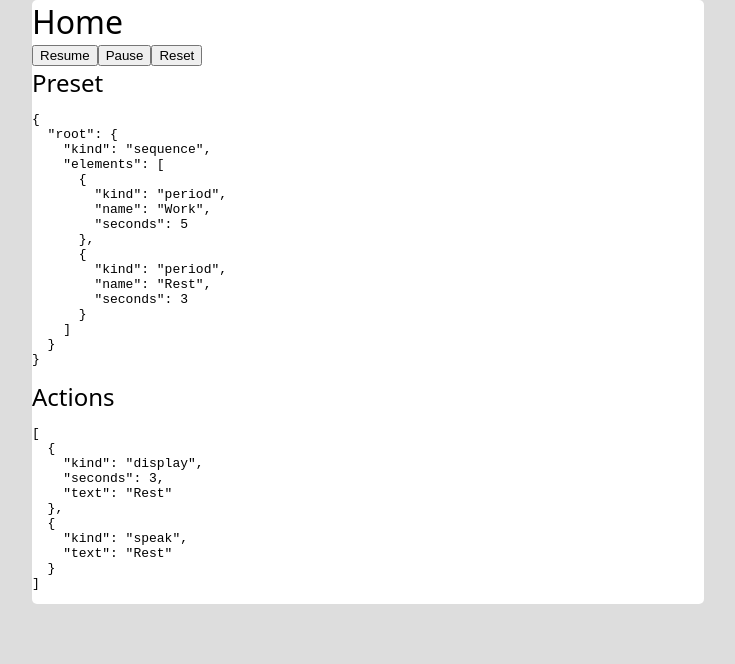
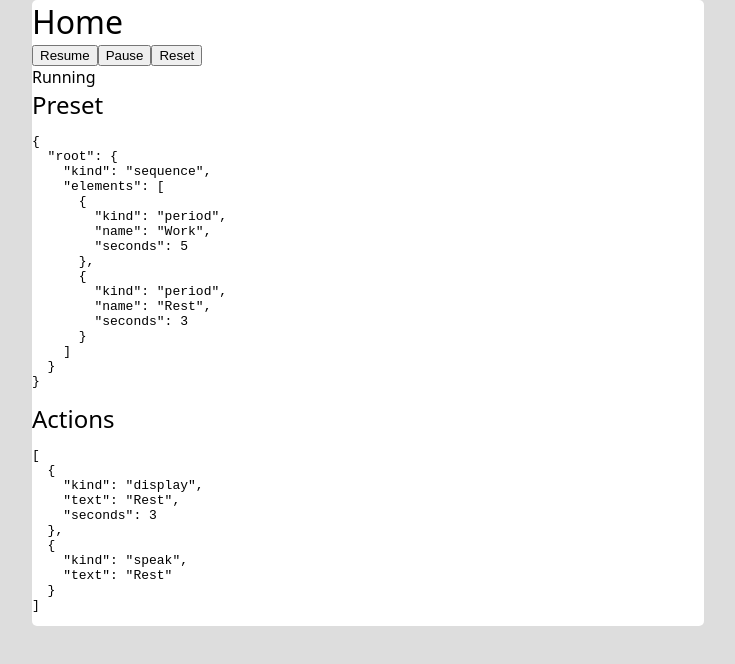
Before and after one commit to Garciat/programmable-timer-app, a React (Vite) app: page / in a window 1280 px wide. Shown: the top 664 px of the page, without its empty margins (272-1007 px from the left). Built offline with nearby package versions, Linux system fonts and the light colour scheme.

Commit message:
switch to immutable/functional approach

```diff
--- /dev/null
+++ b/src/app/actions.ts
@@ -0,0 +1,60 @@
+import { FlatTimerPeriod, PlayerAction } from "./types.ts";
+
+export function actionsAtTime(
+  periods: readonly FlatTimerPeriod[],
+  time: number,
+): { done: boolean; actions: PlayerAction[] } {
+  const { done, index, elapsedBefore } = indexOfTime(periods, time);
+  if (done) {
+    return {
+      done: true,
+      actions: [{ kind: "finished" }],
+    };
+  } else {
+    return {
+      done: false,
+      actions: actionsForPeriodAtRelativeTime(
+        periods[index],
+        time - elapsedBefore,
+      ),
+    };
+  }
+}
+
+function indexOfTime(
+  periods: readonly FlatTimerPeriod[],
+  time: number,
+): { done: boolean; index: number; elapsedBefore: number } {
+  let elapsed = 0;
+  for (let i = 0; i < periods.length; i++) {
+    const period = periods[i];
+    if (elapsed + period.source.seconds > time) {
+      return { done: false, index: i, elapsedBefore: elapsed };
+    }
+    elapsed += period.source.seconds;
+  }
+  return { done: true, index: -1, elapsedBefore: elapsed };
+}
+
+function actionsForPeriodAtRelativeTime(
+  period: FlatTimerPeriod,
+  time: number,
+): PlayerAction[] {
+  const remainingTime = period.source.seconds - time;
+
+  const actions: PlayerAction[] = [
+    {
+      kind: "display",
+      text: period.source.name,
+      seconds: remainingTime,
+    },
+  ];
+
+  if (time === 0) {
+    actions.push({ kind: "speak", text: period.source.name });
+  } else if (remainingTime <= 3) {
+    actions.push({ kind: "beep" });
+  }
+
+  return actions;
+}
--- /dev/null
+++ b/src/app/flatten.ts
@@ -0,0 +1,61 @@
+import {
+  FlatTimerContext,
+  FlatTimerPeriod,
+  TimerControlElement,
+  TimerElement,
+  TimerLoop,
+  TimerSequence,
+} from "./types.ts";
+
+// recursive implementation assumes that user timers are relatively small
+export function flatten(root: TimerControlElement): FlatTimerPeriod[] {
+  switch (root.kind) {
+    case "sequence":
+      return flattenSequence(root, []);
+    case "loop":
+      return flattenLoop(root, []);
+  }
+}
+
+function flattenTimer(
+  timer: TimerElement,
+  contexts: FlatTimerContext[],
+): FlatTimerPeriod[] {
+  switch (timer.kind) {
+    case "period":
+      return [{
+        contexts: [...contexts],
+        source: timer,
+      }];
+    case "sequence":
+      return flattenSequence(timer, contexts);
+    case "loop":
+      return flattenLoop(timer, contexts);
+  }
+}
+
+function flattenSequence(
+  sequence: TimerSequence,
+  contexts: FlatTimerContext[],
+): FlatTimerPeriod[] {
+  return sequence.elements.flatMap((element, index) =>
+    flattenTimer(
+      element,
+      [...contexts, { kind: "sequence", source: sequence, index }],
+    )
+  );
+}
+
+function flattenLoop(
+  loop: TimerLoop,
+  contexts: FlatTimerContext[],
+): FlatTimerPeriod[] {
+  const periods: FlatTimerPeriod[] = [];
+  for (let i = 0; i < loop.count; i++) {
+    periods.push(...flattenTimer(
+      loop.element,
+      [...contexts, { kind: "loop", source: loop, iteration: i }],
+    ));
+  }
+  return periods;
+}
--- a/src/app/player.ts
+++ /dev/null
@@ -1,147 +0,0 @@
-import {
-  PlayerAction,
-  TimerElement,
-  TimerLoop,
-  TimerPeriod,
-  TimerSequence,
-} from "./types.ts";
-
-type TimerState =
-  | PeriodState
-  | SequenceState
-  | LoopState;
-
-interface PeriodState {
-  kind: "period";
-  timer: TimerPeriod;
-  time: number;
-}
-
-interface SequenceState {
-  kind: "sequence";
-  timer: TimerSequence;
-  index: number;
-}
-
-interface LoopState {
-  kind: "loop";
-  timer: TimerLoop;
-  iteration: number;
-}
-
-function makeTimerState(element: TimerElement): TimerState {
-  switch (element.kind) {
-    case "period":
-      return { kind: "period", timer: element, time: 0 };
-    case "sequence":
-      return { kind: "sequence", timer: element, index: 0 };
-    case "loop":
-      return { kind: "loop", timer: element, iteration: 0 };
-  }
-}
-
-type StepResult =
-  | { kind: "actions"; actions: PlayerAction[] }
-  | { kind: "push"; timer: TimerElement }
-  | { kind: "pop" };
-
-export class Interpreter {
-  #stack: TimerState[];
-
-  private constructor(stack: TimerState[]) {
-    this.#stack = stack;
-  }
-
-  static of(timer: TimerElement): Interpreter {
-    return new Interpreter([makeTimerState(timer)]);
-  }
-
-  step(): PlayerAction[] {
-    while (this.#stack.length > 0) {
-      const current = this.#stack[this.#stack.length - 1];
-
-      const result = this.stepState(current);
-
-      switch (result.kind) {
-        case "actions":
-          return result.actions;
-        case "push":
-          this.#stack.push(makeTimerState(result.timer));
-          break;
-        case "pop":
-          this.#stack.pop();
-          break;
-      }
-    }
-
-    return [{ kind: "finished" }];
-  }
-
-  get isFinished(): boolean {
-    return this.#stack.length === 0;
-  }
-
-  snapshot(): { restore: () => void } {
-    const stack = this.#stack.map((state) => ({ ...state }));
-    return {
-      restore: () => {
-        this.#stack = stack;
-      },
-    };
-  }
-
-  private stepState(state: TimerState): StepResult {
-    switch (state.kind) {
-      case "period":
-        return this.stepPeriod(state);
-      case "sequence":
-        return this.stepSequence(state);
-      case "loop":
-        return this.stepLoop(state);
-    }
-  }
-
-  private stepPeriod(state: PeriodState): StepResult {
-    if (state.time === state.timer.seconds) {
-      return { kind: "pop" };
-    }
-
-    const timeLeft = state.timer.seconds - state.time;
-
-    const actions: PlayerAction[] = [
-      { kind: "display", seconds: timeLeft, text: state.timer.name } as const,
-    ];
-
-    if (state.time === 0) {
-      actions.push({ kind: "speak", text: state.timer.name } as const);
-    } else if (timeLeft <= 3) {
-      actions.push({ kind: "beep" } as const);
-    }
-
-    state.time += 1;
-
-    return { kind: "actions", actions };
-  }
-
-  private stepSequence(state: SequenceState): StepResult {
-    if (state.index === state.timer.elements.length) {
-      return { kind: "pop" };
-    }
-
-    const element = state.timer.elements[state.index];
-
-    state.index += 1;
-
-    return { kind: "push", timer: element };
-  }
-
-  private stepLoop(state: LoopState): StepResult {
-    if (state.iteration === state.timer.count) {
-      return { kind: "pop" };
-    }
-
-    state.iteration += 1;
-
-    return { kind: "push", timer: state.timer.element };
-  }
-}
--- a/src/components/TimerPlayer.tsx
+++ b/src/components/TimerPlayer.tsx
@@ -1,75 +1,51 @@
-import { // @ts-types="react"
-  // @ts-types="react"
-  useCallback,
-  useEffect,
-  useState,
-} from "react";
+import { useCallback, useEffect, useMemo, useState } from "react";
 
-import { PlayerAction, TimerPreset } from "../app/types.ts";
-import { Interpreter } from "../app/player.ts";
+import { TimerPreset } from "../app/types.ts";
+import { actionsAtTime } from "../app/actions.ts";
+import { flatten } from "../app/flatten.ts";
 
 export interface TimerPlayerProps {
   preset: TimerPreset;
 }
 
-function InterpreterDriver(props: {
-  interpreter: Interpreter;
-  onStep: (actions: PlayerAction[]) => void;
-}) {
-  const { interpreter, onStep } = props;
-
-  useEffect(() => {
-    const id = setInterval(() => {
-      onStep(interpreter.step());
-    }, 1000);
-
-    return () => {
-      clearInterval(id);
-    };
-  }, [interpreter, onStep]);
-
-  return null;
-}
-
 export function TimerPlayer({ preset }: TimerPlayerProps) {
-  const [actions, setActions] = useState<PlayerAction[]>([]);
-  const [interpreter, setInterpreter] = useState<Interpreter>(() =>
-    Interpreter.of(preset.root)
-  );
-  const [running, setRunning] = useState(true);
-
-  useEffect(() => {
-    const snapshot = interpreter.snapshot();
-    setActions(interpreter.step());
-    return () => {
-      snapshot.restore();
-    };
-  }, [interpreter]);
+  const [time, setTime] = useState(0);
+  const [paused, setPaused] = useState(false);
 
   const resumePlayer = useCallback(() => {
-    setRunning(true);
+    setPaused(false);
   }, []);
 
   const pausePlayer = useCallback(() => {
-    setRunning(false);
+    setPaused(true);
   }, []);
 
   const resetPlayer = useCallback(() => {
-    setInterpreter(Interpreter.of(preset.root));
-  }, [preset]);
+    setTime(0);
+  }, []);
+
+  const flat = useMemo(
+    () => flatten(preset.root),
+    [preset],
+  );
+
+  const { done, actions } = useMemo(
+    () => actionsAtTime(flat, time),
+    [flat, time],
+  );
+
+  const running = !paused && !done;
 
   return (
     <>
-      {running && !interpreter.isFinished && (
-        <InterpreterDriver
-          interpreter={interpreter}
-          onStep={(actions) => setActions(actions)}
-        />
-      )}
+      {running && <IntervalManager onTick={() => setTime((t) => t + 1)} />}
       <div>
         <button type="button" onClick={() => resumePlayer()}>Resume</button>
         <button type="button" onClick={() => pausePlayer()}>Pause</button>
         <button type="button" onClick={() => resetPlayer()}>Reset</button>
+      </div>
+      <div>
+        {running ? "Running" : paused ? "Paused" : "Done"}
       </div>
       <h2>Preset</h2>
       <pre>{JSON.stringify(preset, null, 2)}</pre>
@@ -78,3 +54,13 @@ export function TimerPlayer({ preset }: TimerPlayerProps) {
     </>
   );
 }
+
+function IntervalManager(props: { onTick: () => void }) {
+  useEffect(() => {
+    const id = setInterval(props.onTick, 1000);
+
+    return () => clearInterval(id);
+  }, [props.onTick]);
+
+  return null;
+}
```
Also changed, not shown: src/app/types.ts (+26 -2 lines), 2 other files (tests, documents, lock files or other folders).
